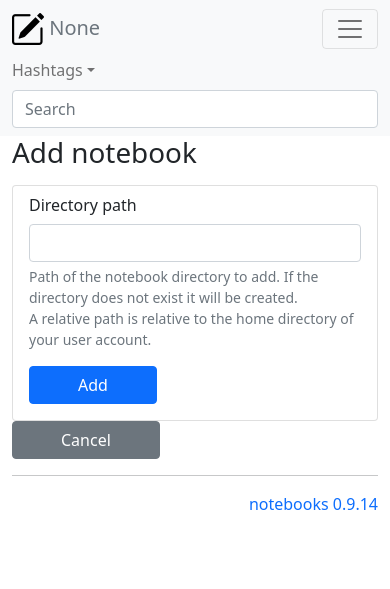
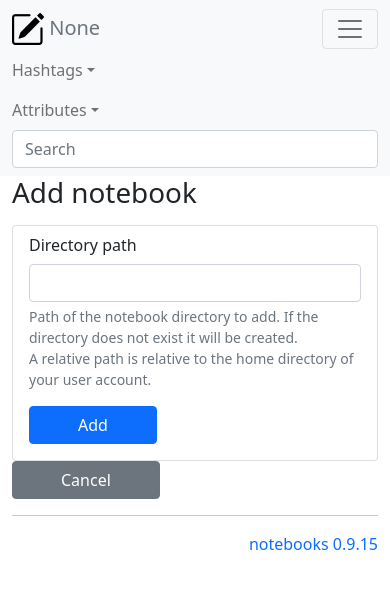
Before and after one commit to pekrau/notebook, a Flask app: page /notebook in a window 390 px wide, after a click that opens the changed part. Shown: the top 589 px of the page. Run offline with Flask 2, Linux system fonts and the light colour scheme; some libraries are stand-ins or nearby versions.

Commit message:
Implemented attribute.

```diff
--- a/app.py
+++ b/app.py
@@ -1,6 +1,6 @@
 "Simple app for personal notebooks stored in the file system."
 
-__version__ = "0.9.14"
+__version__ = "0.9.15"
 
 import collections
 import json
@@ -26,6 +26,7 @@ STARRED = set()       # Starred notes.
 RECENT = None         # Deque of recently modified notes. Created in 'setup'.
 BACKLINKS = dict()    # Map target note -> set of source notes.
 HASHTAGS = dict()     # Map word -> set of notes.
+ATTRIBUTES = dict()   # Map word -> map values -> set of notes.
 
 
 def get_settings_filepath():
@@ -147,7 +148,7 @@ class Note:
         # The set of notes which link to any of the changing-path notes.
         linking = set()
         for note in changing:
-            linking.update(BACKLINKS.get(note, []))
+            linking.update(BACKLINKS.get(note, list()))
         # Old abspath needed for renaming directory/file.
         old_abspath = self.abspath
         # Save file path for any attached file.
@@ -185,10 +186,12 @@ class Note:
         text = text.replace("\r", "")
         self.remove_backlinks()
         self.remove_hashtags()
+        self.remove_attributes()
         self._text = text
         self._ast = None        # Force recompile of AST.
         self.add_backlinks()
         self.add_hashtags()
+        self.add_attributes()
         self.write()
 
     text = property(get_text, set_text,
@@ -424,7 +427,7 @@ class Note:
                 if filename.startswith("_"): continue
                 if filename.endswith("~"): continue
                 basename, extension = os.path.splitext(filename)
-                # Proper note file; handle once directory listing is done.
+                # Note file; handle once directory listing is done.
                 if not extension or extension == ".md":
                     basenames.append(basename)
                 # Record attached files for later.
@@ -453,11 +456,11 @@ class Note:
 
     def get_backlinks(self):
         "Get the notes linking to this note."
-        return sorted(BACKLINKS.get(self, []))
+        return sorted(BACKLINKS.get(self, list()))
 
     def add_backlinks(self):
         "Add the links to other notes in this note to the lookup."
-        for link in self.find_linkpaths(self.ast["children"]):
+        for link in self.find_links(self.ast["children"]):
             try:
                 note = get_note(link)
             except KeyError:    # Stale link.
@@ -467,7 +470,7 @@ class Note:
 
     def remove_backlinks(self):
         "Remove the links to other notes in this note from the lookup."
-        for link in self.find_linkpaths(self.ast["children"]):
+        for link in self.find_links(self.ast["children"]):
             try:
                 note = get_note(link)
             except KeyError:    # Stale link.
@@ -478,7 +481,7 @@ class Note:
             else:
                 BACKLINKS[note].remove(self)
 
-    def find_linkpaths(self, children):
+    def find_links(self, children):
         """Find the note links in the children of the AST tree.
         Return the set of paths for the notes linked to.
         """
@@ -488,7 +491,7 @@ class Note:
                 if child.get("element") == "note_link":
                     result.add(child["ref"])
                 try:
-                    result.update(self.find_linkpaths(child["children"]))
+                    result.update(self.find_links(child["children"]))
                 except KeyError:
                     pass
         return result
@@ -501,13 +504,9 @@ class Note:
     def remove_hashtags(self):
         "Remove the hashtags in this note from the lookup."
         for word in self.find_hashtags(self.ast["children"]):
-            try:
-                HASHTAGS[word].remove(self)
-            except KeyError:
-                pass
-            else:
-                if not HASHTAGS[word]:
-                    HASHTAGS.pop(word)
+            HASHTAGS[word].remove(self)
+            if not HASHTAGS[word]:            # Remove if empty.
+                HASHTAGS.pop(word)
 
     def find_hashtags(self, children):
         """Find the hashtags in the children of the AST tree.
@@ -522,6 +521,43 @@ class Note:
                     result.update(self.find_hashtags(child["children"]))
                 except KeyError:
                     pass
+        return result
+
+    def add_attributes(self):
+        "Add the attributes in this note to the lookup."
+        for word, values in self.find_attributes(self.ast["children"]).items():
+            attribute = ATTRIBUTES.setdefault(word, dict())
+            for value in values:
+                attribute.setdefault(value, set()).add(self)
+
+    def remove_attributes(self):
+        "Remove the attributes in this note from the lookup."
+        for word, values in self.find_attributes(self.ast["children"]).items():
+            attr = ATTRIBUTES[word]
+            for value in values:
+                attr[value].remove(self)
+                if not attr[value]:
+                    attr.pop(value)
+            if not ATTRIBUTES[word]:          # Remove if empty.
+                ATTRIBUTES.pop(word)
+
+    def find_attributes(self, children):
+        """Find the attributes in the children of the AST tree.
+        Return the lookup of words to values.
+        """
+        result = dict()
+        if isinstance(children, list):
+            for child in children:
+                if child.get("element") == "attribute":
+                    attr = result.setdefault(child["word"], set())
+                    attr.add(child["value"])
+                try:
+                    attrs = self.find_attributes(child["children"])
+                except KeyError:
+                    pass
+                else:
+                    for key, value in attrs.items():
+                        result.setdefault(key, set()).update(value)
         return result
 
     def create_subnote(self, title, text):
@@ -568,7 +604,7 @@ class Note:
         # The set of notes which link to any of the changing-path notes.
         linking = set()
         for note in changing:
-            linking.update(BACKLINKS.get(note, []))
+            linking.update(BACKLINKS.get(note, list()))
         # Old abspath needed for renaming directory/file.
         old_abspath = self.abspath
         # Save file path for any attached file.
@@ -705,7 +741,7 @@ class NoteLinkRenderer:
             # Stale link; target does not exist.
             return f'<span class="text-danger">[[{element.ref}]]</span>'
         else:
-            # Proper link to target.
+            # Working link to target.
             return f'<a class="fw-bold text-decoration-none" href="{note.url}">[[{note.title}]]</a>'
 
 class HashTag(marko.inline.InlineElement):
@@ -718,7 +754,8 @@ class HashTag(marko.inline.InlineElement):
 class HashTagRenderer:
     def render_hash_tag(self, element):
         url = flask.url_for("hashtag", word=element.word)
-        return f'<a class="fst-italic text-decoration-none" href="{url}">#{element.word}</a>'
+        return f'<a href="{url}" class="fw-bold text-decoration-none">' \
+               f'#{element.word}</a>'
 
 class BareUrl(marko.inline.InlineElement):
     "A bare URL in the note text converted automatically to a link."
@@ -731,23 +768,25 @@ class BareUrlRenderer:
     def render_bare_url(self, element):
         return f'<a class="text-decoration-none" href="{element.url}">{element.url}</a>'
 
-class Property(marko.inline.InlineElement):
-    "A property specified in the text of a note."
-    pattern = r'\$([\w_-]+) +([^;]*);'
+class Attribute(marko.inline.InlineElement):
+    "An attribute specified in the text of a note."
+    pattern = r'~([\w_-]+) +([^~]*)~'
     parse_children = False
     def __init__(self, match):
-        self.property = match.group(1)
+        self.word = match.group(1)
         self.value = match.group(2)
 
-class PropertyRenderer:
-    def render_property(self, element):
-        return f'<span class="text-success"><strong>${element.property}</strong>' \
-            f' {element.value};</span>'
+class AttributeRenderer:
+    def render_attribute(self, element):
+        url = flask.url_for("attribute", word=element.word)
+        return f'<a href="{url}"' \
+               ' class="fw-bold text-success text-decoration-none">' \
+               f'{element.word} {element.value}</a>'
 
 class Extensions:
-    elements = [NoteLink, HashTag, BareUrl, Property]
+    elements = [NoteLink, HashTag, BareUrl, Attribute]
     renderer_mixins = [NoteLinkRenderer, HashTagRenderer,
-                       BareUrlRenderer, PropertyRenderer]
+                       BareUrlRenderer, AttributeRenderer]
 
 class HTMLRenderer(marko.html_renderer.HTMLRenderer):
     "Fix output for Bootstrap."
@@ -814,6 +853,8 @@ def get_starred(): return sorted(STARRED)
 def get_recent(): return list(RECENT)
 
 def get_hashtags(): return sorted(HASHTAGS.keys())
+
+def get_attributes(): return sorted(ATTRIBUTES.keys())
 
 def check_recent_ordered():
     "When DEBUG: Check that RECENT is ordered."
@@ -935,6 +976,7 @@ def setup():
     STARRED.clear()
     BACKLINKS.clear()
     HASHTAGS.clear()
+    ATTRIBUTES.clear()
     ROOT = Note(None, None)
     # Nothing more to do if no notebooks.
     if not flask.current_app.config["NOTEBOOK_DIRPATH"]: return
@@ -959,14 +1001,19 @@ def setup():
                     pass
     except OSError:
         pass
-    # Set up the backlinks and hashtags for all notes.
+    # Set up the backlinks, hashtags and attributes for all notes.
     for note in ROOT.traverse():
         note.add_backlinks()
         note.add_hashtags()
+        note.add_attributes()
     check_recent_ordered()
     check_synced_filesystem()
     check_synced_memory()
     flash_message(f"Setup {timer}")
+    for word, values in ATTRIBUTES.items():
+        print(word)
+        for value, notes in values.items():
+            print("  ", value, notes)
 
 @app.context_processor
 def setup_template_context():
@@ -978,7 +1025,8 @@ def setup_template_context():
                 get_csrf_token=get_csrf_token,
                 get_starred=get_starred,
                 get_recent=get_recent,
-                get_hashtags=get_hashtags)
+                get_hashtags=get_hashtags,
+                get_attributes=get_attributes)
 
 @app.before_request
 def prepare():
@@ -1222,7 +1270,13 @@ def star(path):
 def hashtag(word):
     return flask.render_template("hashtag.html",
                                  word=word,
-                                 notes=sorted(HASHTAGS.get(word, [])))
+                                 notes=sorted(HASHTAGS.get(word, list())))
+
+@app.route("/attribute/<word>")
+def attribute(word):
+    values = sorted([(k, sorted(v)) for k, v in
+                     ATTRIBUTES.get(word, dict()).items()])
+    return flask.render_template("attribute.html", word=word, values=values)
 
 @app.route("/search")
 def search():
--- a/templates/base.html
+++ b/templates/base.html
@@ -41,6 +41,20 @@
                 <li>
                   <a href="{{ url_for('hashtag', word=word) }}"
                      class="dropdown-item"><i>#{{ word }}</i></a>
+                </li>
+                {% endfor %}
+              </ul>
+            </li>
+            <li class="nav-item dropdown">
+              <a href="#" id="attributesDropdown"
+                 role="button" data-bs-toggle="dropdown"
+                 class="nav-link dropdown-toggle me-3"
+                 aria-expanded="false">Attributes</a>
+              <ul class="dropdown-menu" aria-labelledby="attributesDropdown">
+                {% for word in get_attributes() %}
+                <li>
+                  <a href="{{ url_for('attribute', word=word) }}"
+                     class="dropdown-item">{{ word }}</a>
                 </li>
                 {% endfor %}
               </ul>
```
Also changed, not shown: templates/attribute.html (added, +48 -0 lines), templates/hashtag.html (+5 -2 lines), templates/notes.html (+5 -9 lines).
